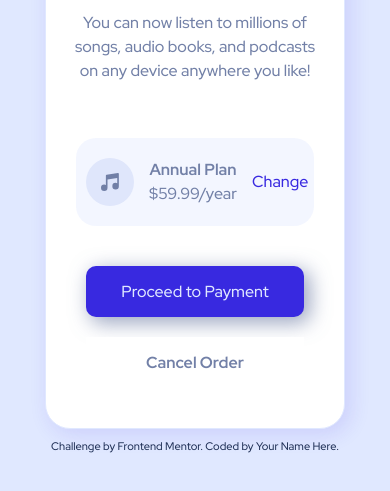
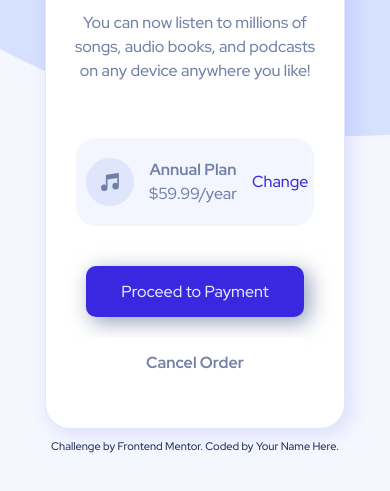
Before and after one commit to zlatozaraZlatkova/order-summary-component, a plain HTML site: page index.html in a window 390 px wide. Shown: the part 301-792 px from the top of the page. Drawn offline with Linux system fonts and the light colour scheme.

Commit message:
completed

```diff
--- a/resources/css/style.css
+++ b/resources/css/style.css
@@ -23,11 +23,16 @@ body {
     flex-direction: column;
     justify-content: center;
     align-items: center;
-    background-color: var(--pale-blue);
     color: var(--dark-blue);
     font-size: 16px;
     font-family: "Red Hat Display", sans-serif;
+    background: url(/resources/images/pattern-background-desktop.svg) no-repeat;
+    background-color: var(--pale-blue);
+    background-size: contain;
+
 }
+
+
 
 h1 {
     font-size: 32px;
@@ -58,6 +63,7 @@ li {
     border: 0.1px solid var(--pale-blue);
     box-shadow: 5px 5px 20px 1px var(--dark-blue-border);
     background-color: white;
+
 }
 
 .header img {
@@ -162,9 +168,15 @@ p {
 }
 
 @media (max-width: 450px) {
+    body {
+        background-color: var(--very-pale-blue);
+        background-image: url(/resources/images/pattern-background-mobile.svg) no-repeat;
+        background-size: auto;
+    }
     .container {
         margin: 0px 30px 0px 30px;
         max-width: 300px;
+
     }
 
     h1 {
```
